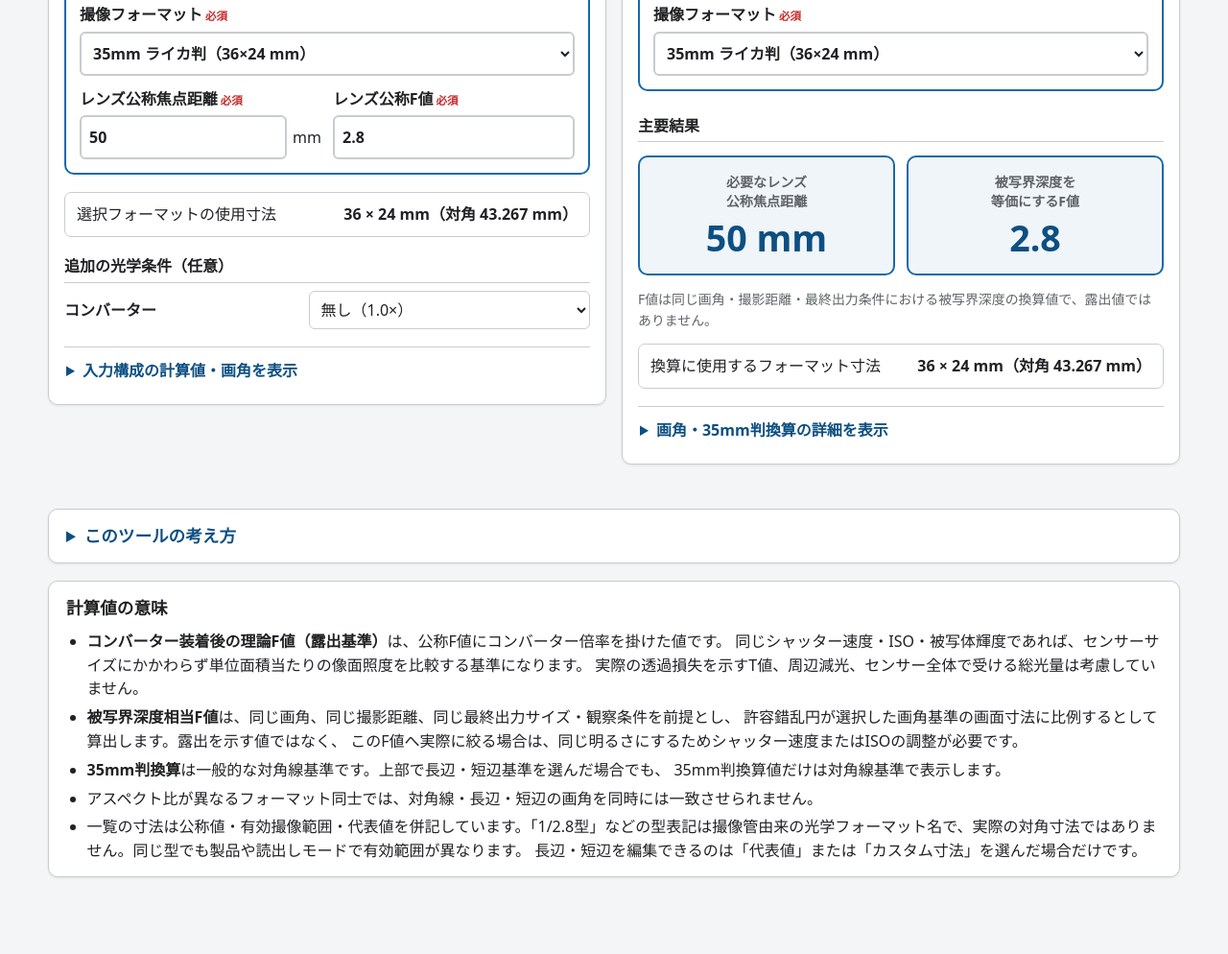
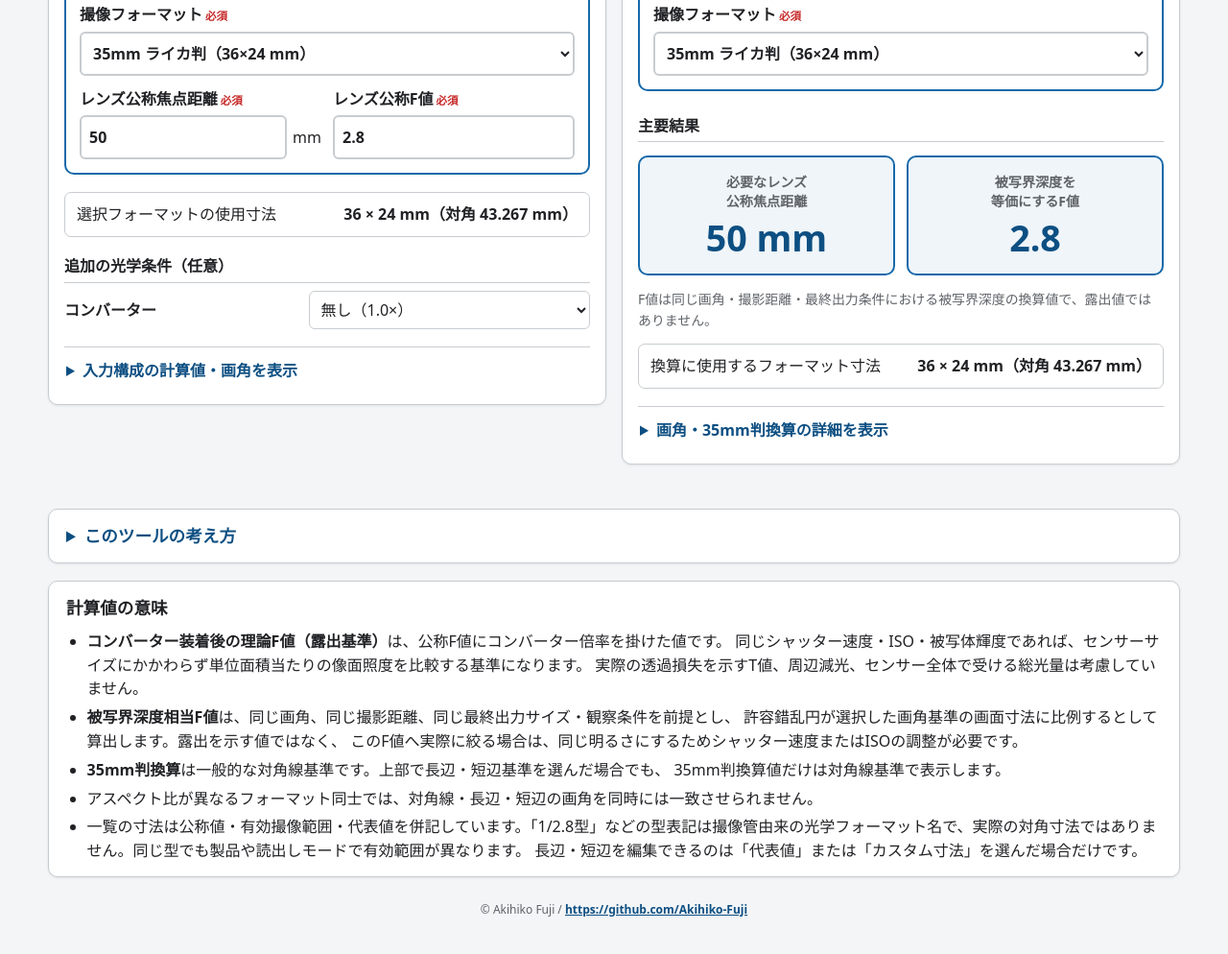
Before and after one commit to Akihiko-Fuji/focal-length-calc, a website: page index.html in a window 1280 px wide. Shown: the part 399-1393 px from the top of the page at 96% size. Before the commit the page ends 1361 px from the top, so only its background shows below. Drawn offline with Linux system fonts and the light colour scheme.

Commit message:
Add footer copyright link

```diff
--- a/index.html
+++ b/index.html
@@ -428,6 +428,19 @@
     }
 
     .notes li + li { margin-top: 5px; }
+
+    .site-footer {
+      margin-top: 22px;
+      color: var(--muted);
+      text-align: center;
+      font-size: 0.9rem;
+    }
+
+    .site-footer a {
+      color: var(--accent-strong);
+      font-weight: 650;
+    }
+
     .small-note { font-size: 0.87rem; }
     [hidden] { display: none !important; }
 
@@ -804,6 +817,10 @@
       </li>
     </ul>
   </section>
+
+  <footer class="site-footer">
+    <small>&copy; Akihiko Fuji / <a href="https://github.com/Akihiko-Fuji" target="_blank" rel="noopener noreferrer">https://github.com/Akihiko-Fuji</a></small>
+  </footer>
 </main>
 
 <script>
```
